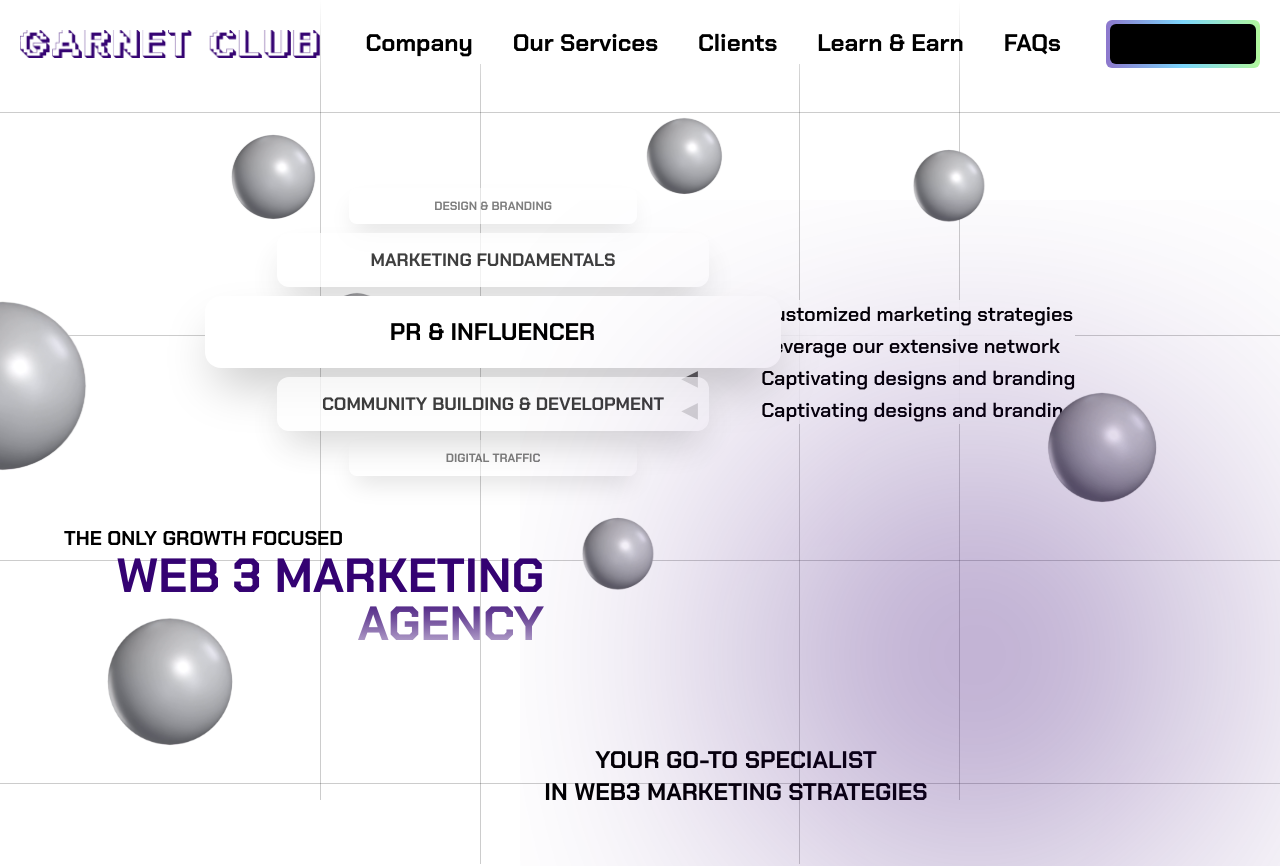
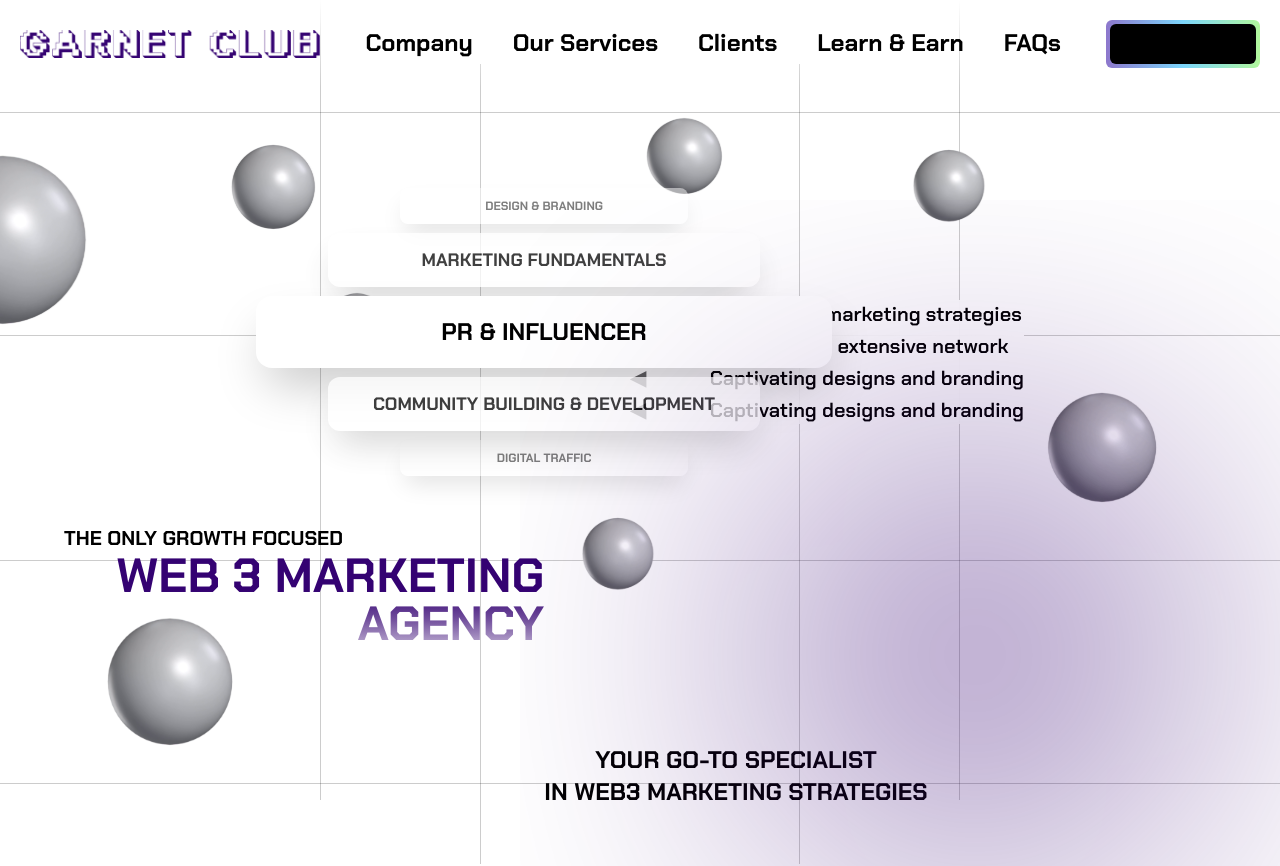
Before and after one commit to notnotrachit/garnet, a Next.js app: page / in a window 1280 px wide. Shown: the top 866 px of the page. Built offline with nearby package versions, Linux system fonts and the light colour scheme; what tailwindcss-text-fill-stroke would draw is missing.

Commit message:
adding parallax scroll

```diff
--- a/app/page.tsx
+++ b/app/page.tsx
@@ -17,7 +17,7 @@ export default function Home() {
       <Gridbg />
       <Navbar />
       <Balls />
-      <div className=" mt-52 flex justify-evenly space-x-72">
+      <div className=" mt-52 flex justify-between space-x-72 mx-64">
         <VCarusel />
         <div className="text-black font-semibold text-xl">
           <ul className="list-disc bg-gradient-to-r from-white/80 to-white">
--- /dev/null
+++ b/app/providers.tsx
@@ -0,0 +1,7 @@
+"use client";
+
+import { ParallaxProvider } from "react-scroll-parallax";
+
+export function Providers({ children }: { children: React.ReactNode }) {
+  return <ParallaxProvider>{children}</ParallaxProvider>;
+}
--- a/components/balls.tsx
+++ b/components/balls.tsx
@@ -1,8 +1,14 @@
+"use client";
+
 import Image from "next/image";
+import { Providers } from "@/app/providers";
+import { Parallax } from "react-scroll-parallax";
 
 export default function Balls(){
     return (
       <>
+      <Providers>
+        <Parallax speed={30}>
         <Image
           src="/ball.svg"
           alt="ball"
@@ -10,6 +16,8 @@ export default function Balls(){
           height={200}
           className="absolute top-72 -left-24"
         />
+        </Parallax>
+        <Parallax speed={10}>
         <Image
           src="/ball.svg"
           alt="bg-1"
@@ -17,6 +25,7 @@ export default function Balls(){
           height={100}
           className="absolute top-32 left-56"
         />
+        </Parallax>
         <Image
           src="/ball.svg"
           alt="bg-1"
@@ -59,6 +68,7 @@ export default function Balls(){
           height={130}
           className="absolute top-[24rem] right-28"
         />
+        </Providers>
       </>
     );
 }
--- a/package.json
+++ b/package.json
@@ -12,6 +12,7 @@
     "next": "14.2.3",
     "react": "^18",
     "react-dom": "^18",
+    "react-scroll-parallax": "^3.4.5",
     "tailwindcss-text-fill-stroke": "^1.1.2"
   },
   "devDependencies": {
```
Also changed, not shown: 1 other file (tests, documents, lock files or other folders).
